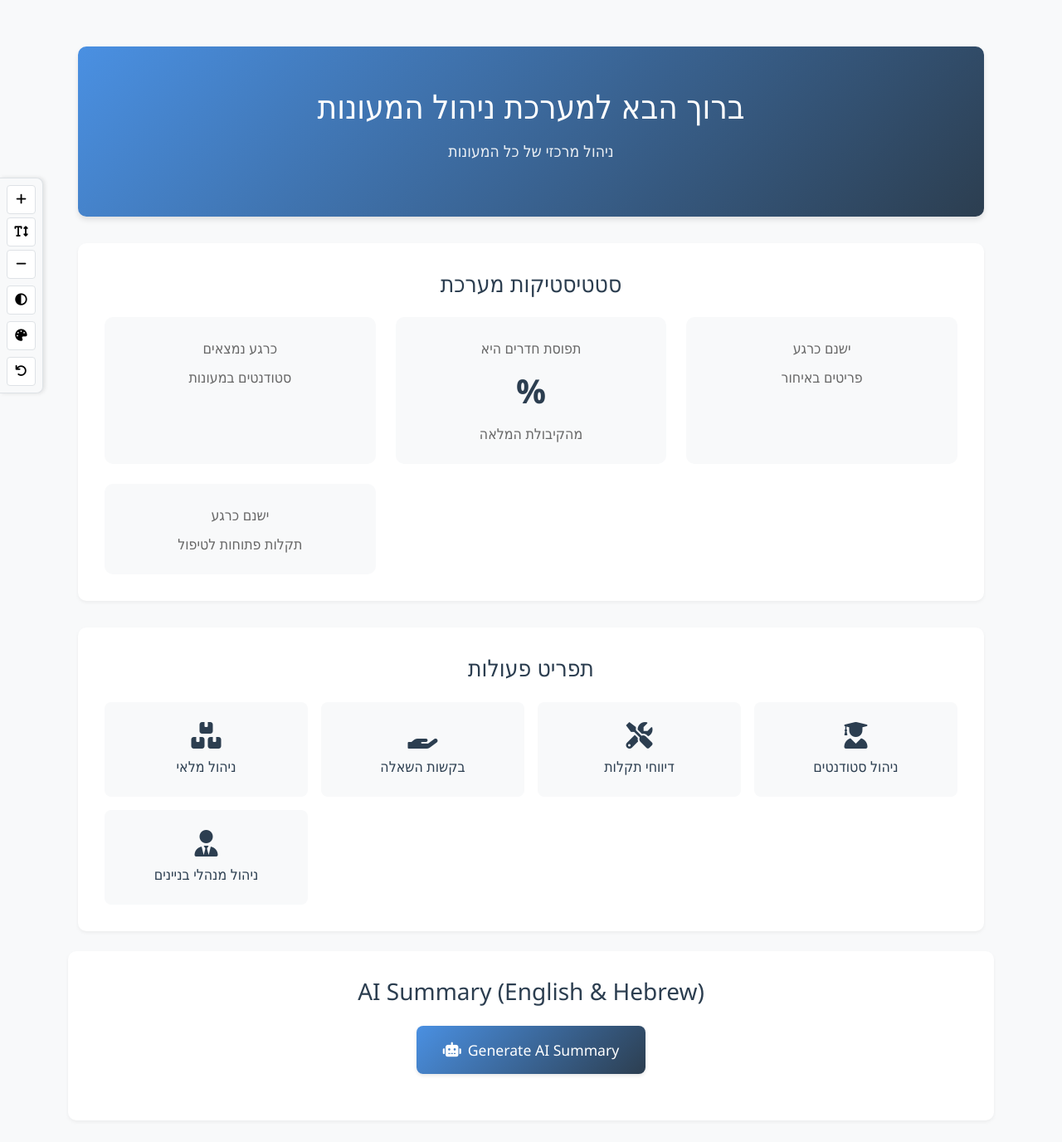
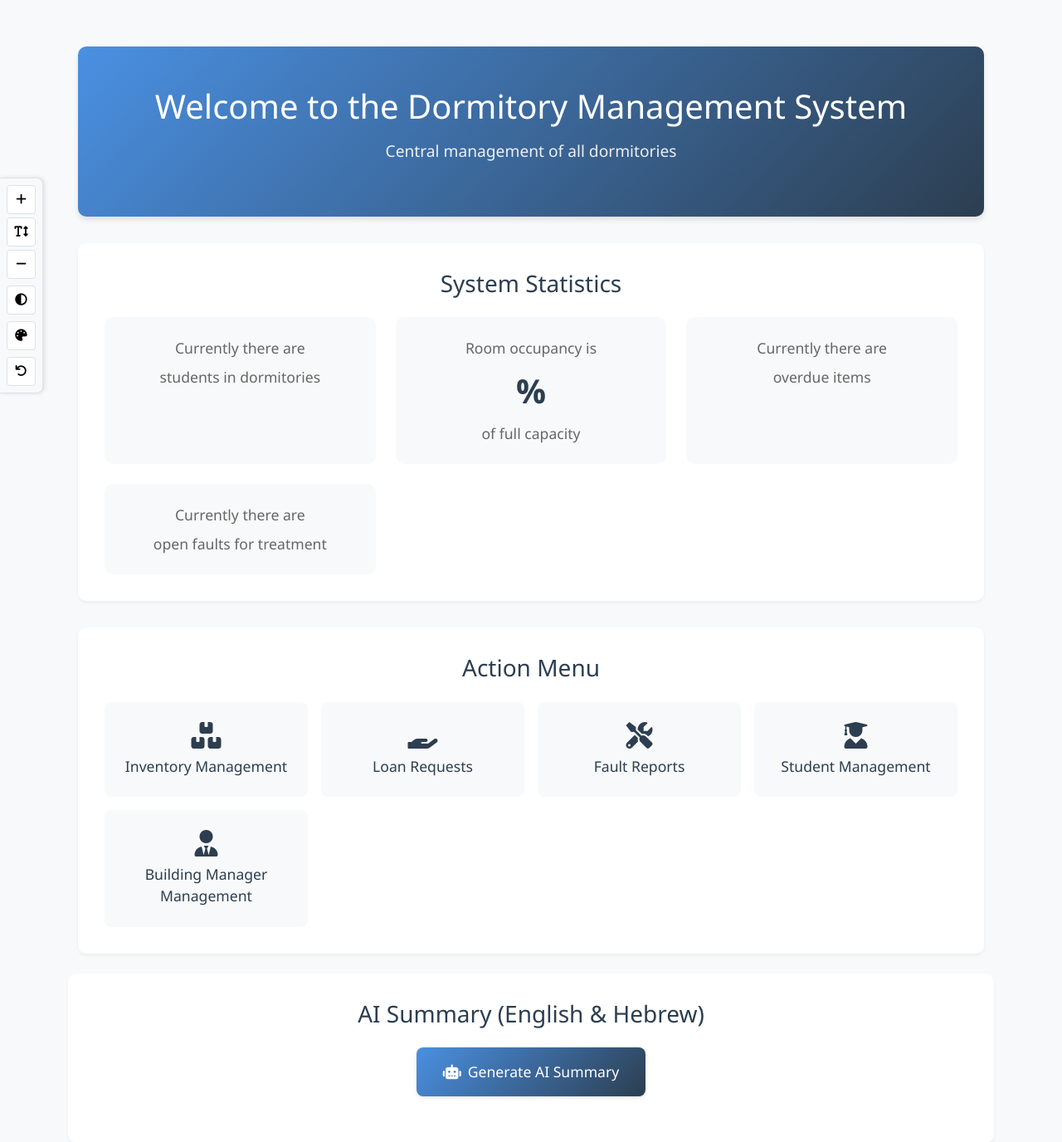
Before and after one commit to dorm-manage/dorm-manage-system, a Django app: page /manager_Homepage/ in a window 1280 px wide. Shown: the part 56-1432 px from the top of the page at 83% size. Run offline with Django 5.2, Linux system fonts and the light colour scheme.

Commit message:
OM_hompage translate

```diff
--- a/templates/OM_pages/OM_homepage.html
+++ b/templates/OM_pages/OM_homepage.html
@@ -1,7 +1,8 @@
 {% extends 'base.html' %}
 {% load static %}
+{% load i18n %}
 
-{% block title %}דף הבית - מנהל מערכת{% endblock %}
+{% block title %}{% translate "Homepage - System Manager" %}{% endblock %}
 
 {% block extra_css %}
 <style>
@@ -172,8 +173,8 @@
 {% block content %}
 <div class="container py-4">
     <div class="hero">
-        <h2>ברוך הבא למערכת ניהול המעונות</h2>
-        <p>ניהול מרכזי של כל המעונות</p>
+        <h2>{% translate "Welcome to the Dormitory Management System" %}</h2>
+        <p>{% translate "Central management of all dormitories" %}</p>
     </div>
 
     <!-- הודעות מערכת -->
@@ -187,54 +188,54 @@
 
     <!-- סטטיסטיקות מערכת -->
     <div class="section">
-        <h3>סטטיסטיקות מערכת</h3>
+        <h3>{% translate "System Statistics" %}</h3>
         <div class="stats-container">
             <div class="stat-card">
-                <div>כרגע נמצאים</div>
+                <div>{% translate "Currently there are" %}</div>
                 <div class="stat-value">{{ total_students }}</div>
-                <div>סטודנטים במעונות</div>
+                <div>{% translate "students in dormitories" %}</div>
             </div>
             <div class="stat-card">
-                <div>תפוסת חדרים היא</div>
+                <div>{% translate "Room occupancy is" %}</div>
                 <div class="stat-value">{{ occupancy_rate }}%</div>
-                <div>מהקיבולת המלאה</div>
+                <div>{% translate "of full capacity" %}</div>
             </div>
             <div class="stat-card">
-                <div>ישנם כרגע</div>
+                <div>{% translate "Currently there are" %}</div>
                 <div class="stat-value">{{ late_items }}</div>
-                <div>פריטים באיחור</div>
+                <div>{% translate "overdue items" %}</div>
             </div>
             <div class="stat-card">
-                <div>ישנם כרגע</div>
+                <div>{% translate "Currently there are" %}</div>
                 <div class="stat-value">{{ open_faults }}</div>
-                <div>תקלות פתוחות לטיפול</div>
+                <div>{% translate "open faults for treatment" %}</div>
             </div>
         </div>
     </div>
 
     <!-- תפריט פעולות -->
     <div class="action-menu">
-        <h3>תפריט פעולות</h3>
+        <h3>{% translate "Action Menu" %}</h3>
         <div class="menu-grid">
             <a href="{% url 'OM_inventory' %}" class="menu-item">
                 <i class="fas fa-boxes"></i>
-                <span>ניהול מלאי</span>
+                <span>{% translate "Inventory Management" %}</span>
             </a>
             <a href="{% url 'OM_loan_requests' %}" class="menu-item">
                 <i class="fas fa-hand-holding"></i>
-                <span>בקשות השאלה</span>
+                <span>{% translate "Loan Requests" %}</span>
             </a>
             <a href="{% url 'OM_faults' %}" class="menu-item">
                 <i class="fas fa-tools"></i>
-                <span>דיווחי תקלות</span>
+                <span>{% translate "Fault Reports" %}</span>
             </a>
             <a href="{% url 'OM_manage_students' %}" class="menu-item">
                 <i class="fas fa-user-graduate"></i>
-                <span>ניהול סטודנטים</span>
+                <span>{% translate "Student Management" %}</span>
             </a>
             <a href="{% url 'OM_manage_BM' %}" class="menu-item">
                 <i class="fas fa-user-tie"></i>
-                <span>ניהול מנהלי בניינים</span>
+                <span>{% translate "Building Manager Management" %}</span>
             </a>
         </div>
     </div>
@@ -242,16 +243,16 @@
 
     <!-- AI Summary Section -->
     <div class="section">
-        <h3>AI Summary (English & Hebrew)</h3>
+        <h3>{% translate "AI Summary (English & Hebrew)" %}</h3>
         <div style="text-align: center; margin-bottom: 1.5rem;">
             <button id="generate-ai-summary" class="ai-button">
                 <i class="fas fa-robot"></i>
-                Generate AI Summary
+                {% translate "Generate AI Summary" %}
             </button>
         </div>
         <div id="ai-summary-loading" class="ai-loading">
             <i class="fas fa-spinner fa-spin"></i>
-            Generating summary, please wait...
+            {% translate "Generating summary, please wait..." %}
         </div>
         <div id="ai-summary-result" class="ai-result"></div>
     </div>
@@ -295,7 +296,7 @@
                 loadingDiv.style.display = 'none';
                 btn.disabled = false;
                 btn.innerHTML = '<i class="fas fa-robot"></i>Generate AI Summary';
-                resultDiv.textContent = 'Conction error: ' + error;
+                resultDiv.textContent = 'Connection error: ' + error;
                 resultDiv.style.display = 'block';
             });
     });
```
Also changed, not shown: locale/ar/LC_MESSAGES/django.po, locale/en/LC_MESSAGES/django.po, locale/he/LC_MESSAGES/django.po, locale/zh/LC_MESSAGES/django.po, 4 other files.
